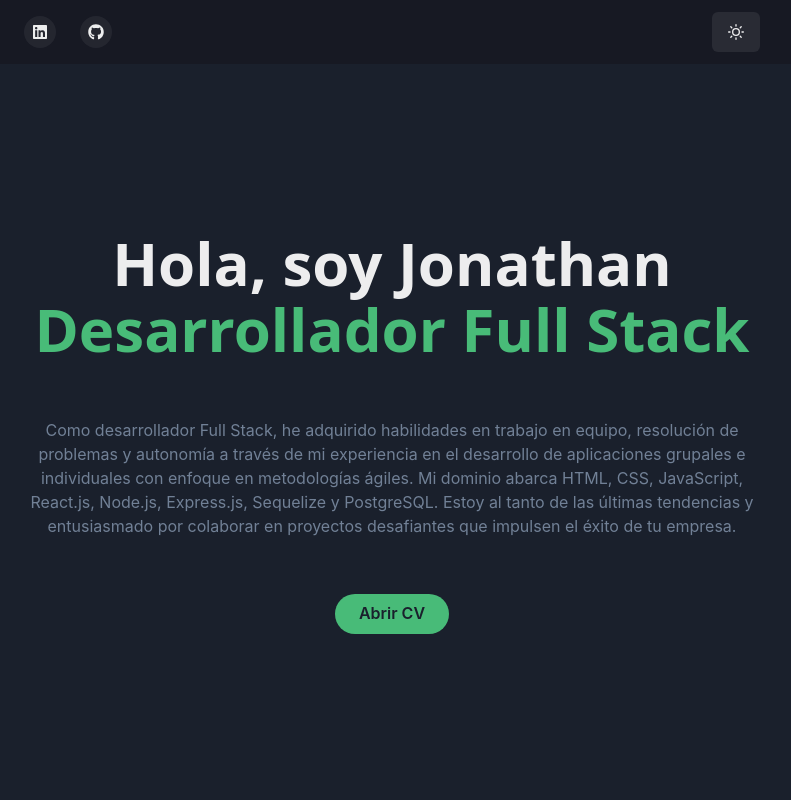
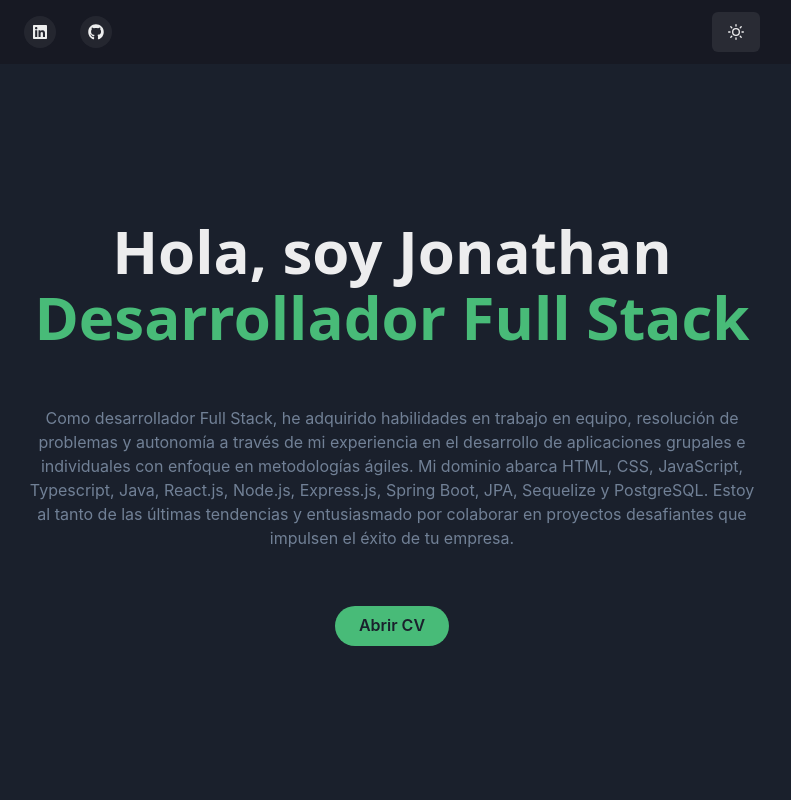
Before and after one commit to jruizsilva/portfolio, a React (Vite) app: page / in a window 1280 px wide. Shown: the top 800 px of the page, without its empty margins (248-1039 px from the left). Built offline with nearby package versions, Linux system fonts and the light colour scheme.

Commit message:
hero text changed

```diff
--- a/src/components/Hero.tsx
+++ b/src/components/Hero.tsx
@@ -36,10 +36,10 @@ export function Hero() {
             en equipo, resolución de problemas y autonomía a través de mi
             experiencia en el desarrollo de aplicaciones grupales e individuales
             con enfoque en metodologías ágiles. Mi dominio abarca HTML, CSS,
-            JavaScript, React.js, Node.js, Express.js, Sequelize y PostgreSQL.
-            Estoy al tanto de las últimas tendencias y entusiasmado por
-            colaborar en proyectos desafiantes que impulsen el éxito de tu
-            empresa.
+            JavaScript, Typescript, Java, React.js, Node.js, Express.js, Spring
+            Boot, JPA, Sequelize y PostgreSQL. Estoy al tanto de las últimas
+            tendencias y entusiasmado por colaborar en proyectos desafiantes que
+            impulsen el éxito de tu empresa.
           </Text>
           <Stack
             align={'center'}
```
